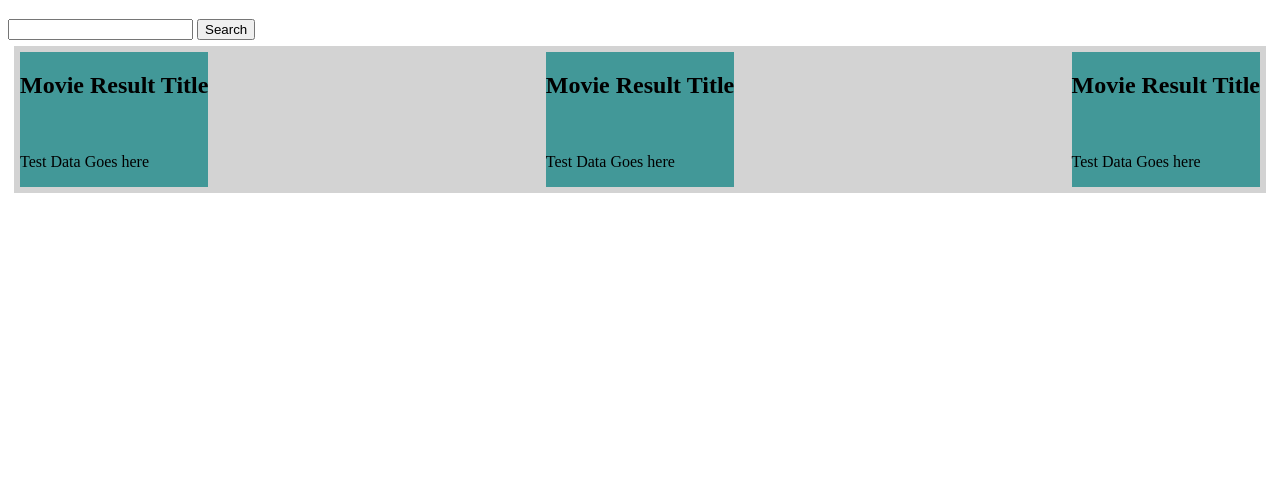
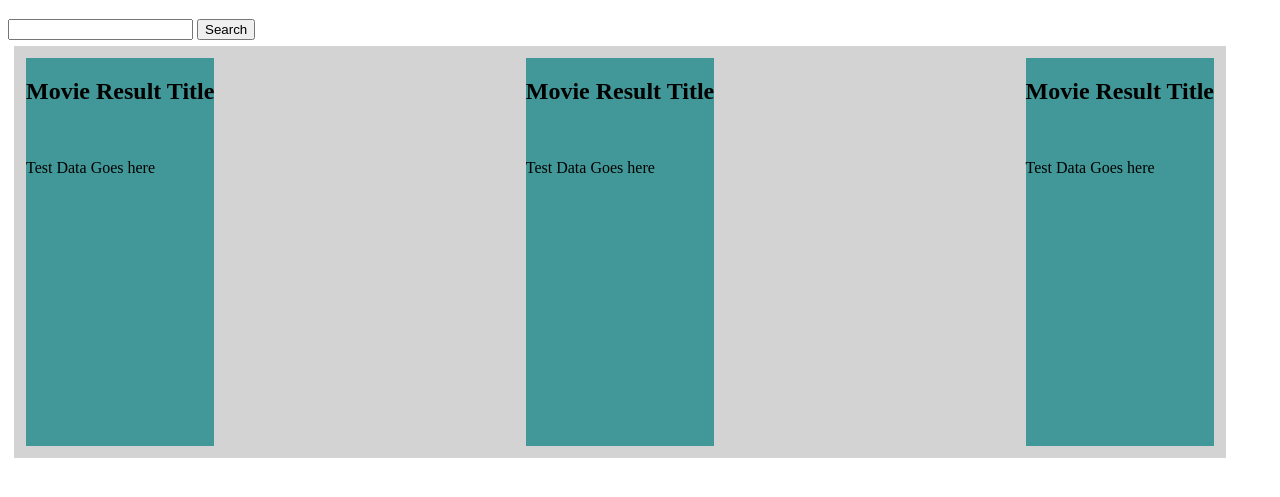
Before and after one commit to alexstvns/Movie-API-Test, a plain HTML site: page index.html in a window 1280 px wide. Shown: the part 61-558 px from the top of the page. Drawn offline with Linux system fonts and the light colour scheme.

Commit message:
V.1.10.22.427PM
Messed with css flex adding margin to result cards.

```diff
--- a/moviestyles.css
+++ b/moviestyles.css
@@ -8,12 +8,13 @@
     padding: 6px;
     margin: 6px;
     background: lightgray;
-
+    height: 400px;
+    width: 1200px;
 }
 
 
 .Result-Card{
     background-color: rgb(66, 152, 152);
-
+    margin: 6px;
 
 }
```
